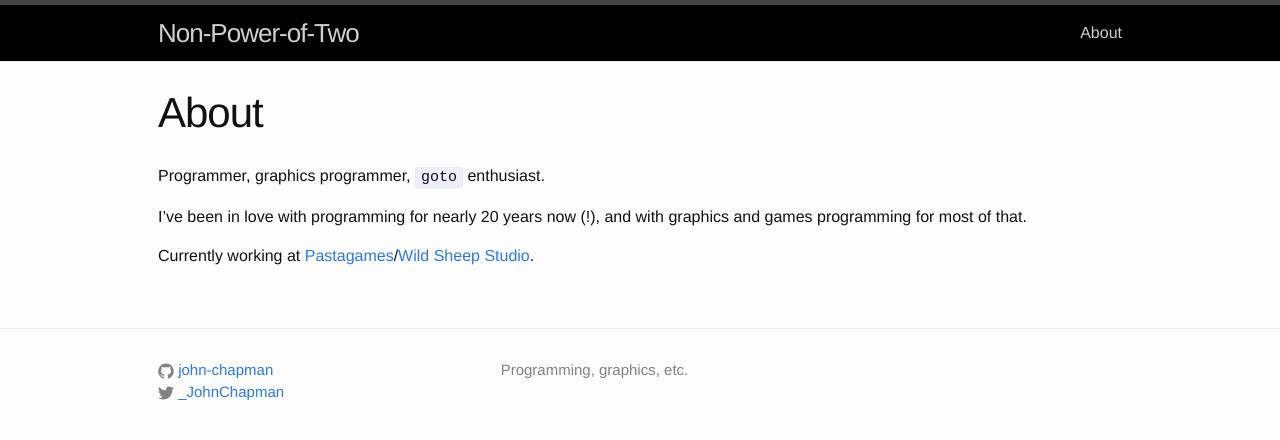
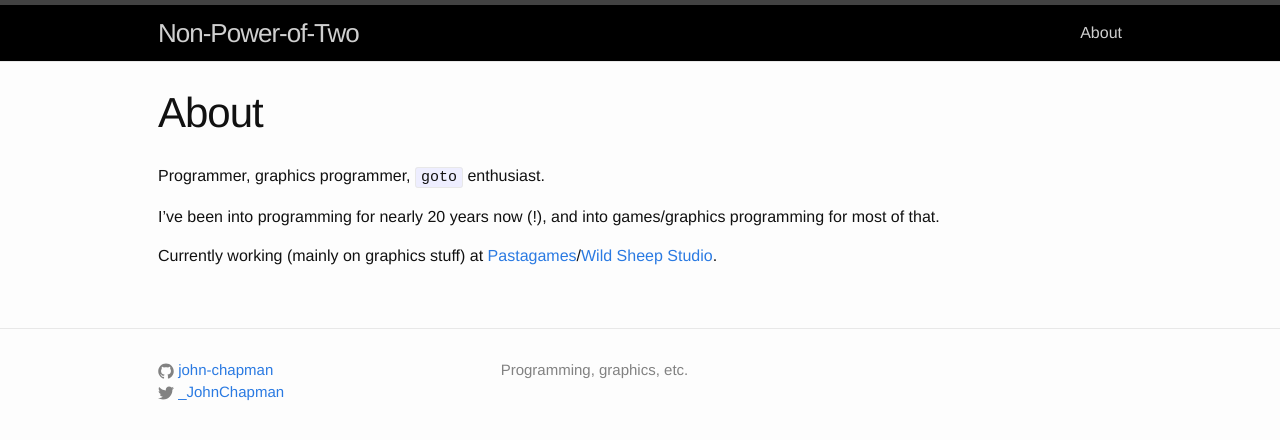
Before and after one commit to john-chapman/john-chapman.github.io, a Jekyll site: the page built from about.md, in a window 1280 px wide. Shown: the top 440 px of the page. Built offline with Jekyll 4.4.1, drawn with Linux system fonts in a browser that asks for light colours.

Commit message:
Updated about

```diff
--- a/about.md
+++ b/about.md
@@ -6,6 +6,6 @@ permalink: /about/
 
 Programmer, graphics programmer, `goto` enthusiast.
 
-I've been in love with programming for nearly 20 years now (!), and with graphics and games programming for most of that.
+I've been into programming for nearly 20 years now (!), and into games/graphics programming for most of that.
 
-Currently working at [Pastagames](http://www.pastagames.com/)/[Wild Sheep Studio](http://www.wildsheepstudio.com/).
+Currently working (mainly on graphics stuff) at [Pastagames](http://www.pastagames.com/)/[Wild Sheep Studio](http://www.wildsheepstudio.com/).
```
